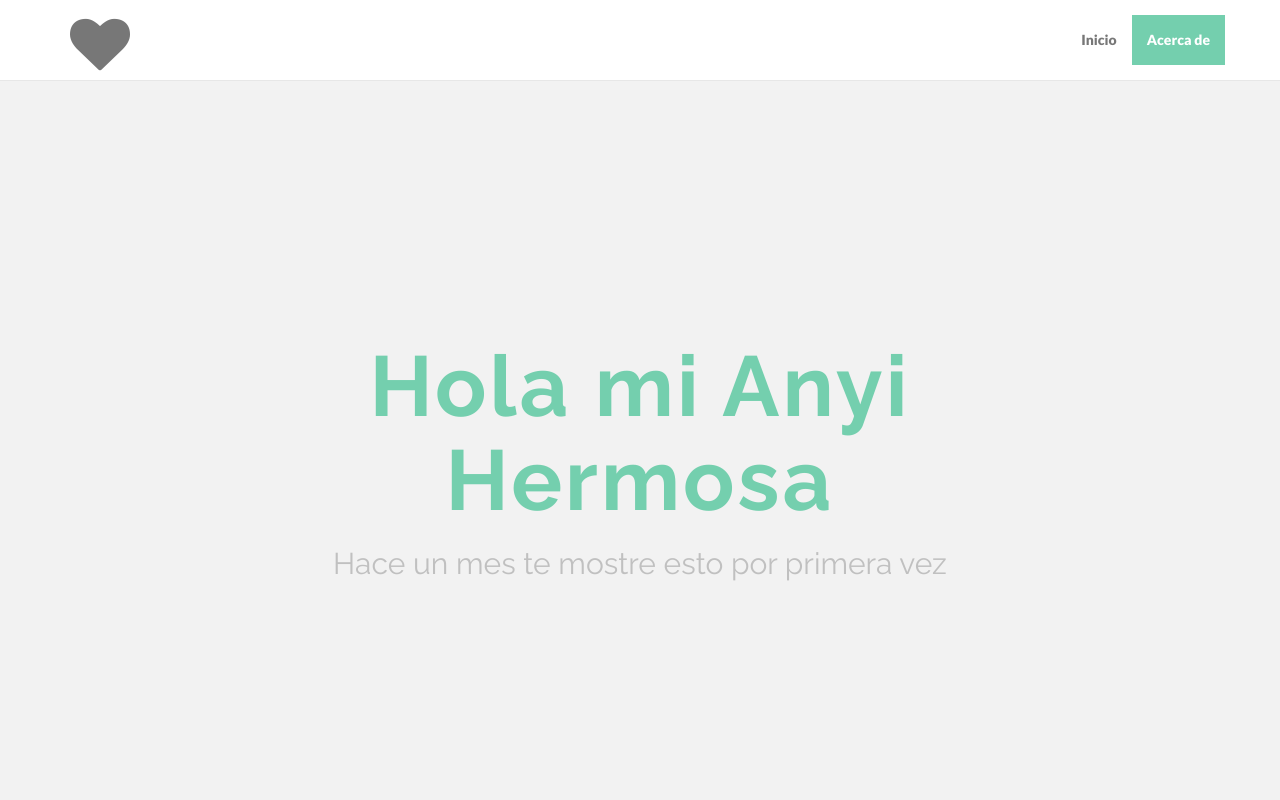
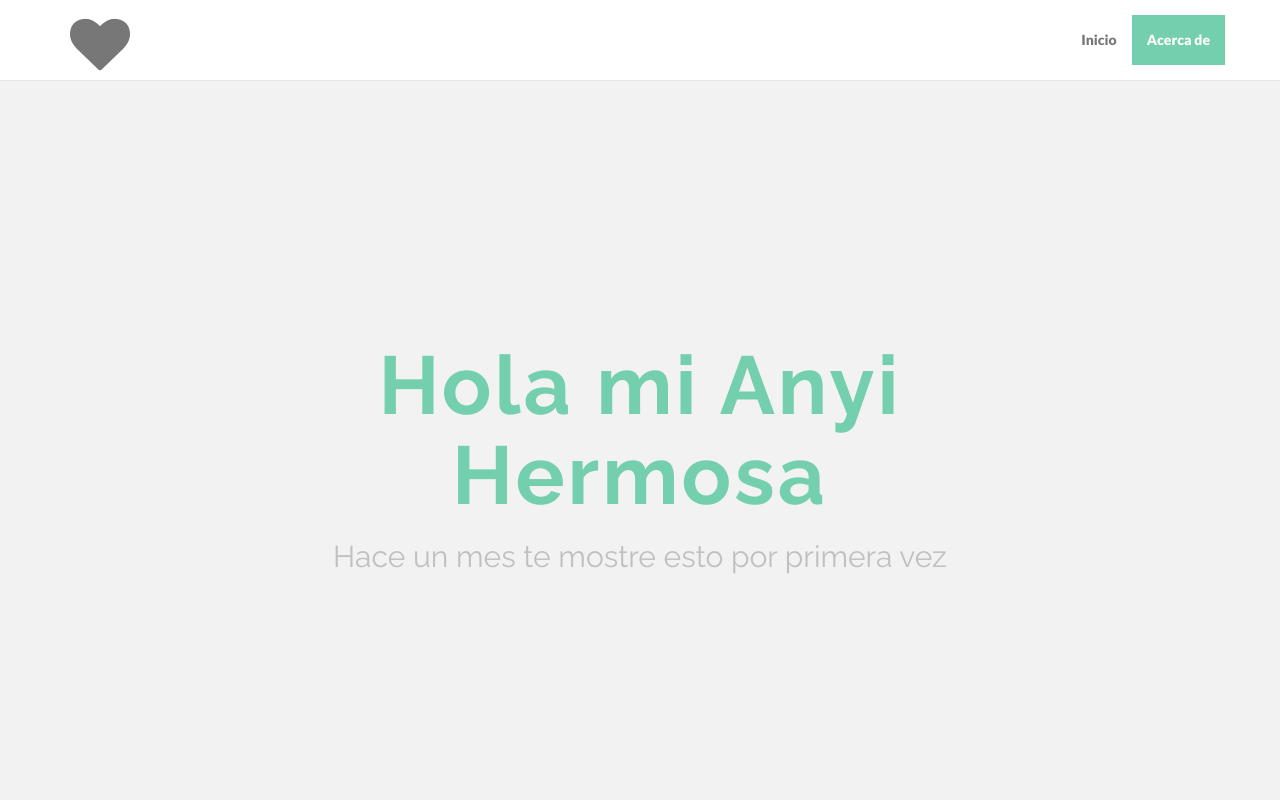
Before and after one commit to ericksam/ella, a plain HTML site: page index.html in a window 1280 px wide. Shown: the top 800 px of the page. Drawn offline with nearby package versions, Linux system fonts and the light colour scheme.

Commit message:
cambio de un mes

```diff
--- a/css/style.css
+++ b/css/style.css
@@ -137,7 +137,7 @@ hr {
 }
 
 #hello h1 {
-  font-size: 85px;
+  font-size: 82px;
   font-weight: 700;
   letter-spacing: 3px;
   color: #74cfae;
```
